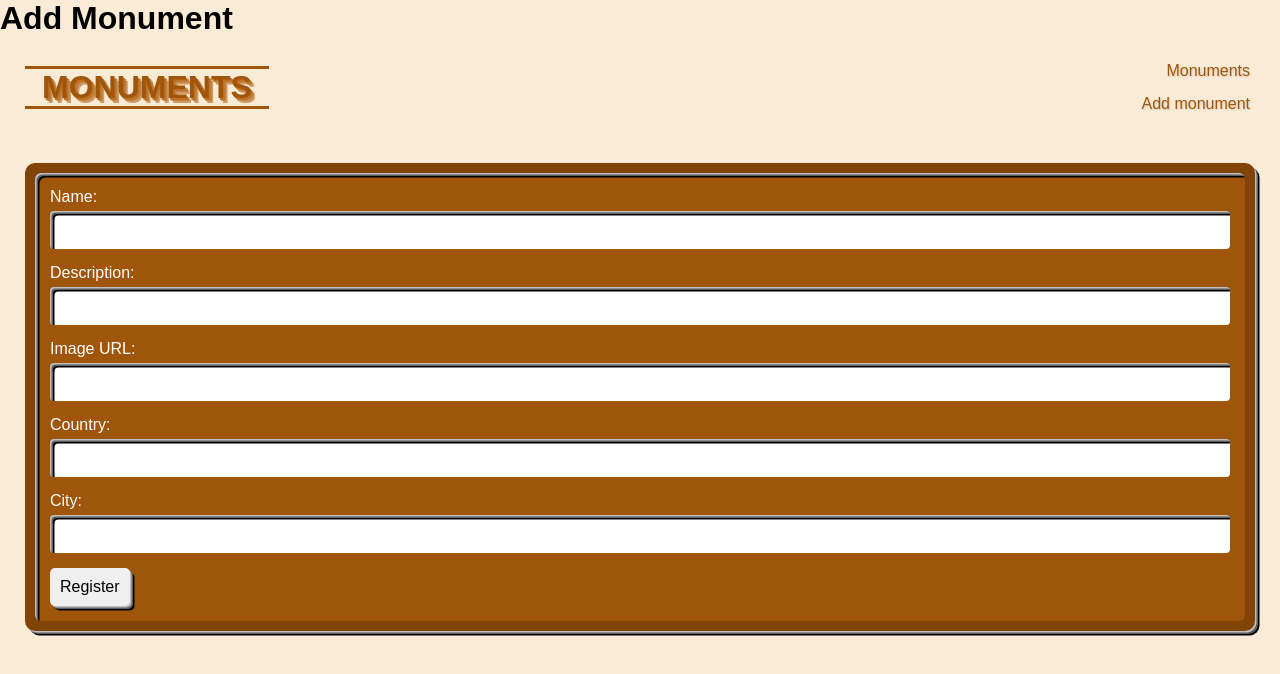
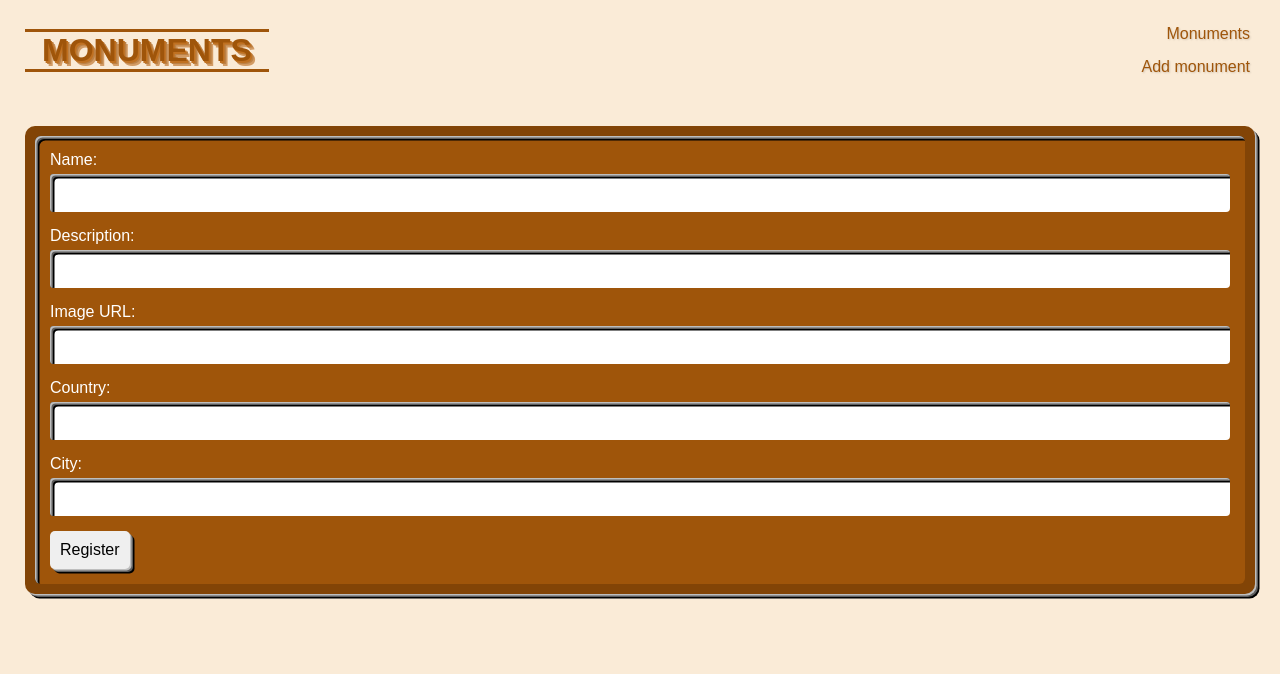
Before and after one commit to uribeAC/w5-monuments-front, a website built with Vite: page add/index.html in a window 1280 px wide. Built offline with nearby package versions, Linux system fonts and the light colour scheme.

Commit message:
Delete a wrong h1 in index.html

```diff
--- a/add/index.html
+++ b/add/index.html
@@ -11,9 +11,7 @@
 </head>
 
 <body>
-  <div class="root">
-    <h1>Add Monument</h1>
-  </div>
+  <div class="root"></div>
 </body>
 
 </html>
```
